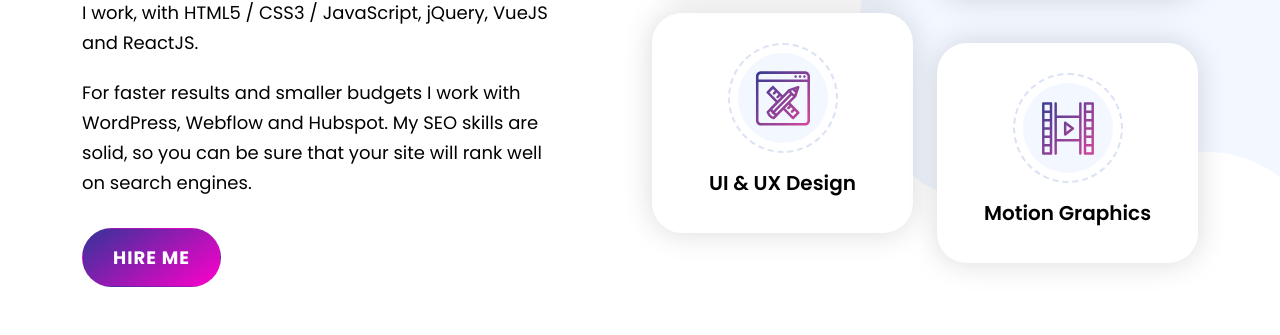
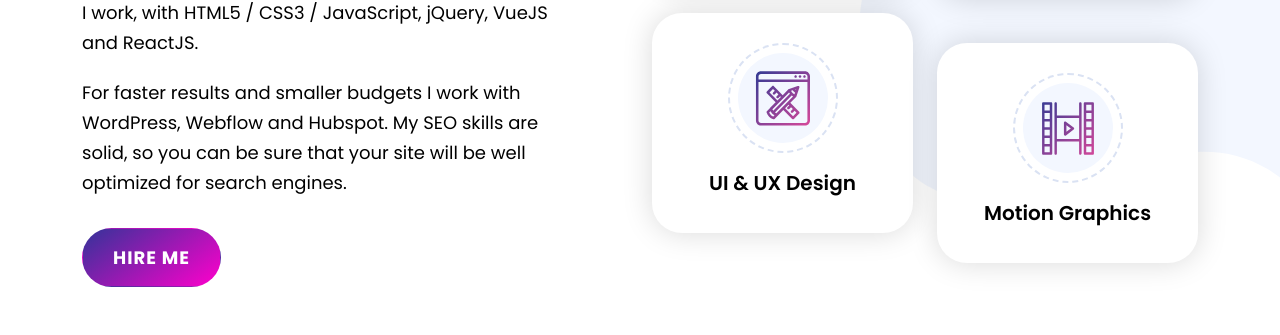
Before and after one commit to milanche7395/milan, a PHP site: page / in a window 1280 px wide. Shown: the part 1899-2234 px from the top of the page. Run offline with PHP 8.4, Linux system fonts and the light colour scheme; some libraries are stand-ins or nearby versions.

Commit message:
Small change

```diff
--- a/index.php
+++ b/index.php
@@ -290,7 +290,7 @@ if(isset($_POST['button']))
                     <p>I use a wide range of techniques and tools to create high-quality websites and graphical design
                         projects. I work, with HTML5 / CSS3 / JavaScript, jQuery, VueJS and ReactJS.</p>
                     <p>For faster results and smaller budgets I work with WordPress, Webflow and Hubspot. My SEO skills
-                        are solid, so you can be sure that your site will rank well on search engines.</p>
+                        are solid, so you can be sure that your site will be well optimized for search engines.</p>
                         <a href="#contact" class="btn">Hire me</a>
                 </div>
                 <div class="col-lg-6">
```
